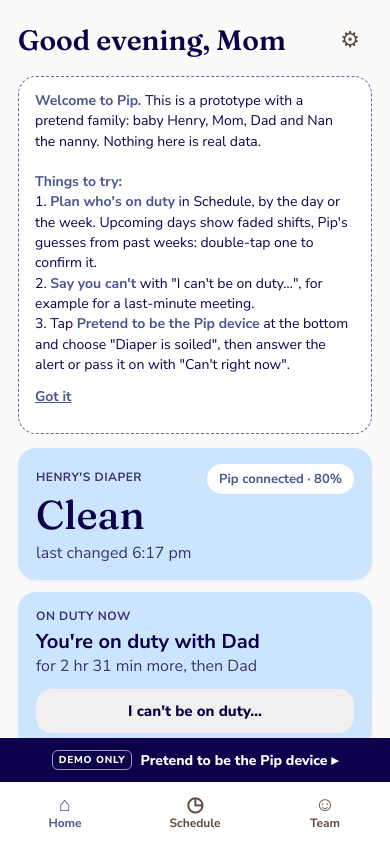
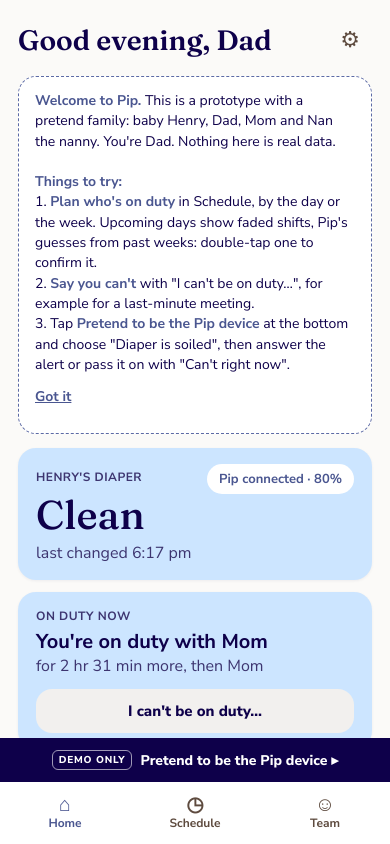
Before and after one commit to landauha-up/pip-app, a plain HTML site: page index.html in a window 390 px wide. Drawn offline with Linux system fonts and the light colour scheme.

Commit message:
Dad is admin and demo point of view; demo-only 'see other phone' buttons
Co-Authored-By: Claude Opus 5.5 <noreply@anthropic.com>
Claude-Session: https://claude.ai/code/session_01RFWpeAkGw9ga8n1DWiQLjK

```diff
--- a/app.js
+++ b/app.js
@@ -3,7 +3,7 @@
    State lives only in this browser (localStorage). The Pip device is simulated with
    the "Simulate" controls; the real device link (MQTT over Wi-Fi) is not part of this build. */
 
-const KEY = 'pip-demo-v2';
+const KEY = 'pip-demo-v3';
 const FEEDBACK_URL = 'https://docs.google.com/forms/d/e/1FAIpQLScaP8q5moJUXdaTbvfv9TCxrhUsxv41jsvfjWMHsFe-kJBadw/viewform';
 const PX_PER_MIN = 48 / 60;
 const SNAP = 15;
@@ -37,22 +37,22 @@ function sampleState() {
   // Last 7 days of history, so Pip has a pattern to learn from
   for (let i = -7; i <= 0; i++) {
     const d = addDays(t, i);
-    add(d, 0, 420, ['dad']);
-    add(d, 420, 720, ['mom']);
-    add(d, 720, 1020, isWeekend(d) ? ['mom'] : ['nan']);
-    add(d, 1080, 1320, ['mom', 'dad']);
-    if (i !== -4) add(d, 1320, 1440, ['dad']); // Dad usually takes late evening
+    add(d, 0, 420, ['mom']);
+    add(d, 420, 720, ['dad']);
+    add(d, 720, 1020, isWeekend(d) ? ['dad'] : ['nan']);
+    add(d, 1080, 1320, ['dad', 'mom']);
+    if (i !== -4) add(d, 1320, 1440, ['mom']); // Mom usually takes late evening
   }
   return {
-    v: 2,
+    v: 3,
     day: t,
     baby: 'Henry',
     people: [
-      { id: 'mom', name: 'Mom', admin: true, core: true },
-      { id: 'dad', name: 'Dad', admin: false, core: true },
+      { id: 'dad', name: 'Dad', admin: true, core: true },
+      { id: 'mom', name: 'Mom', admin: false, core: true },
       { id: 'nan', name: 'Nan', admin: false, role: 'Nanny', core: false },
     ],
-    me: 'mom',
+    me: 'dad',
     blocks,
     away: [],      // {id, date, start, end, person}: "Not Mom" times
     dismissed: [], // suggestion keys the family dismissed
@@ -80,7 +80,7 @@ let viewWeek = mondayOf(today());
 function load() {
   try {
     const s = JSON.parse(localStorage.getItem(KEY));
-    if (s && s.v === 2) {
+    if (s && s.v === 3) {
       if (s.day !== today()) { s.day = today(); s.poops = []; }
       return s;
     }
@@ -292,12 +292,12 @@ function homeHTML() {
   const poopsLast = S.poops.length ? fmtTime(S.poops[S.poops.length - 1]) : null;
   let h = `<div class="top"><h1>${greeting()}, ${esc(me ? me.name : '')}</h1>
     <button class="gear" data-act="settings" aria-label="Settings">⚙</button></div>`;
-  if (!S.introSeen) h += `<div class="intro"><b>Welcome to Pip.</b> This is a prototype with a pretend family: baby Henry, Mom, Dad and Nan the nanny. Nothing here is real data.<br><br>
+  if (!S.introSeen) h += `<div class="intro"><b>Welcome to Pip.</b> This is a prototype with a pretend family: baby Henry, Dad, Mom and Nan the nanny. You're Dad. Nothing here is real data.<br><br>
     <b>Things to try:</b><br>1. <b>Plan who's on duty</b> in Schedule, by the day or the week. Upcoming days show faded shifts, Pip's guesses from past weeks: double-tap one to confirm it.<br>
     2. <b>Say you can't</b> with "I can't be on duty…", for example for a last-minute meeting.<br>
     3. Tap <b>Pretend to be the Pip device</b> at the bottom and choose "Diaper is soiled", then answer the alert or pass it on with "Can't right now".<br>
     <button class="link" data-act="intro-ok" style="padding-left:0">Got it</button></div>`;
-  if (S.me !== S.people[0].id) h += `<button class="link small" data-act="me" data-id="${S.people[0].id}" style="padding-left:0;margin-top:-8px">← Back to ${esc(S.people[0].name)}'s phone</button>`;
+  if (S.me !== S.people[0].id) h += `<div class="demo-peek"><button data-act="me" data-id="${S.people[0].id}"><span>DEMO ONLY</span> ◂ Back to ${esc(S.people[0].name)}'s phone</button></div>`;
   if (S.handled && S.handled.for.includes(S.me)) h += `<div class="note">✓ ${esc(S.handled.text)} <button class="link" data-act="handled-ok">OK</button></div>`;
   if (sensing && sensing.kind === 'soiled') h += `<div class="note">Pip is noticing a smell. It waits ${delaySec()} seconds to be sure before alerting anyone, so passing gas doesn't set it off.</div>`;
   h += `<div class="card status ${needs ? 'needs' : 'clean'}">
@@ -307,8 +307,8 @@ function homeHTML() {
     </div>`;
   if (needs && !S.alert.to.includes(S.me)) {
     const who = S.alert.everyone ? 'everyone who is free' : namesOf(S.alert.to);
-    h += `<div class="note">Pip is alerting <b>${esc(who)}</b>. You're not on duty, so your phone stays quiet.
-      <div style="margin-top:8px">${S.alert.to.map(id => `<button class="link" data-act="me" data-id="${id}" style="padding-left:0">See ${esc(nameOf(id))}'s phone →</button>`).join(' ')}</div></div>`;
+    h += `<div class="note">Pip is alerting <b>${esc(who)}</b>. You're not on duty, so your phone stays quiet.</div>
+      <div class="demo-peek">${S.alert.to.map(id => `<button data-act="me" data-id="${id}"><span>DEMO ONLY</span> See what ${esc(nameOf(id))}'s phone shows ▸</button>`).join('')}</div>`;
   }
   h += dutyCard();
   h += `<div class="card"><div class="row"><div class="label">Today's shifts</div><button class="link small" data-act="tab" data-tab="schedule">See schedule</button></div>${stripHTML()}</div>`;
--- a/style.css
+++ b/style.css
@@ -190,3 +190,9 @@ body.night .wk,body.night .wk-col{background-color:#1d1458}
 .sim-bar{position:absolute;left:0;right:0;bottom:62px;z-index:5;min-height:44px;background:var(--twilight);color:#fff;font-weight:800;font-size:14px;display:flex;align-items:center;justify-content:center;gap:8px}
 .sim-bar span{font-size:10px;letter-spacing:.08em;border:1px solid rgba(255,255,255,.6);border-radius:6px;padding:2px 6px}
 main{padding-bottom:130px}
+
+/* Demo-only peeks at another family member's phone (not part of the real app) */
+.demo-peek{margin:-4px 0 12px}
+.demo-peek button{width:100%;min-height:44px;border-radius:12px;background:var(--twilight);color:#fff;font-weight:800;font-size:14px;display:flex;align-items:center;justify-content:center;gap:8px}
+.demo-peek button+button{margin-top:6px}
+.demo-peek span{font-size:10px;letter-spacing:.08em;border:1px solid rgba(255,255,255,.6);border-radius:6px;padding:2px 6px}
```
